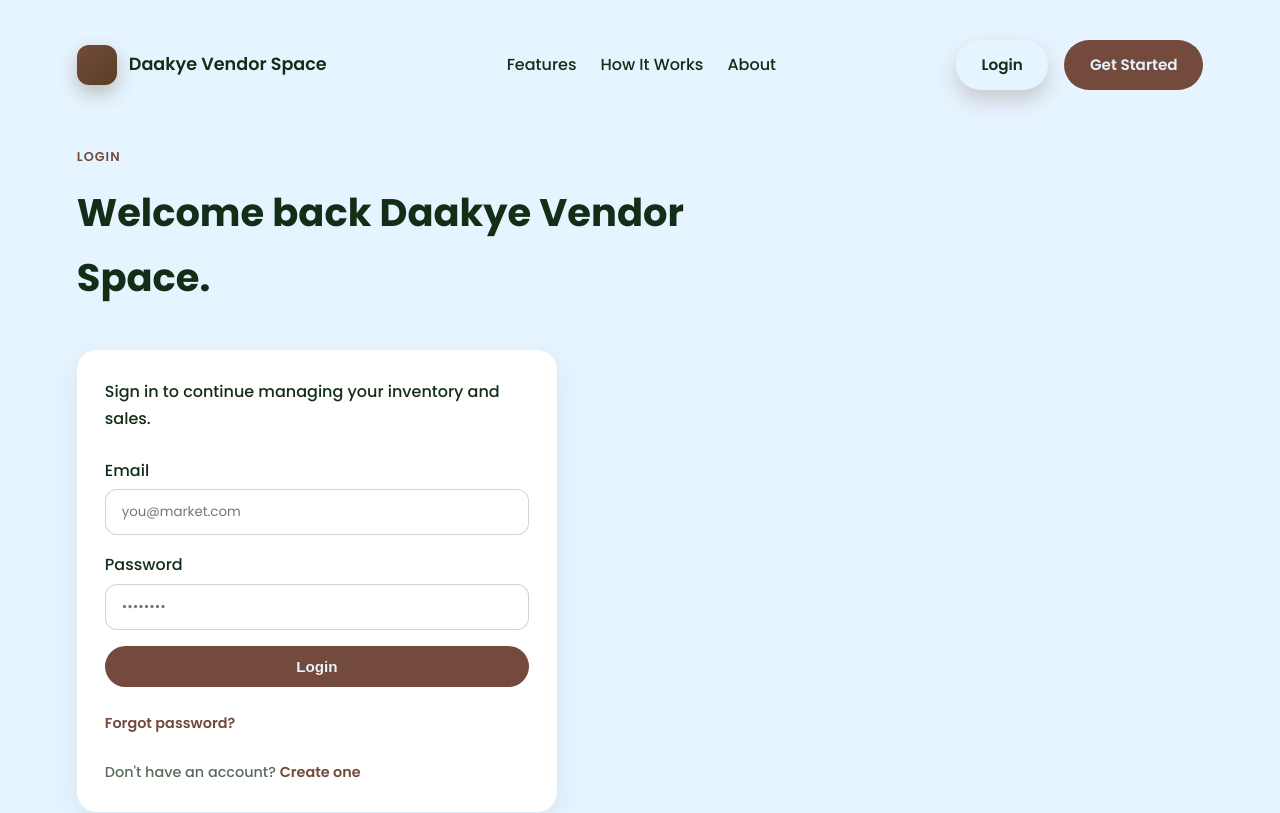
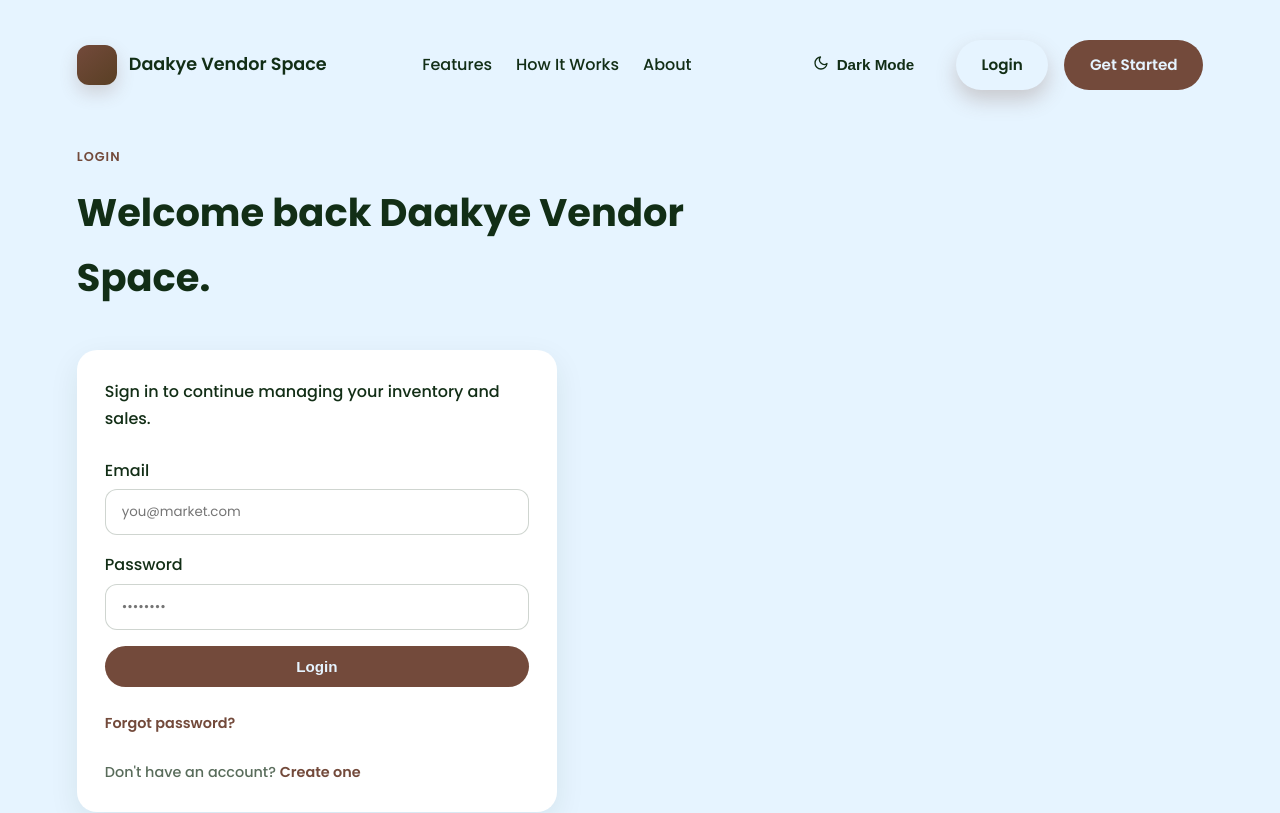
Before and after one commit to MatthewTuurozeeng/local-market-inventory-and-sales-mgt-system, a React (Vite) app in the folder frontend/: page /login in a window 1280 px wide. Shown: the top 813 px of the page. Built offline with nearby package versions, Linux system fonts and the light colour scheme; no server answers.

Commit message:
implemented light and dark theme

```diff
--- a/frontend/src/App.tsx
+++ b/frontend/src/App.tsx
@@ -1,13 +1,16 @@
 import { BrowserRouter } from "react-router-dom";
+import { ThemeProvider } from "./lib/theme.tsx";
 import Layout from "./pages/Layout.tsx";
 import AppRoutes from "./pages/Routes.tsx";
 
 export default function App() {
   return (
-    <BrowserRouter>
-      <Layout>
-        <AppRoutes />
-      </Layout>
-    </BrowserRouter>
+    <ThemeProvider>
+      <BrowserRouter>
+        <Layout>
+          <AppRoutes />
+        </Layout>
+      </BrowserRouter>
+    </ThemeProvider>
   );
 }
--- a/frontend/src/index.css
+++ b/frontend/src/index.css
@@ -1,15 +1,72 @@
 :root {
   font-family: "Poppins", system-ui, sans-serif;
-  color: #122e16;
-  background-color: #e6f4ff;
+  color: var(--forest);
+  background-color: var(--mist);
   line-height: 1.7;
   font-weight: 500;
+  color-scheme: light;
   --coffee: #734a3b;
   --earth: #593f24;
   --mist: #e6f4ff;
   --forest: #122e16;
   --white: #ffffff;
   --shadow: rgba(18, 46, 22, 0.12);
+  --shadow-soft: rgba(18, 46, 22, 0.08);
+  --shadow-strong: rgba(18, 46, 22, 0.15);
+  --border-soft: rgba(18, 46, 22, 0.08);
+  --border: rgba(18, 46, 22, 0.15);
+  --border-strong: rgba(18, 46, 22, 0.2);
+  --text-muted: rgba(18, 46, 22, 0.7);
+  --text-subtle: rgba(18, 46, 22, 0.6);
+  --text-faint: rgba(18, 46, 22, 0.5);
+  --surface: rgba(230, 244, 255, 0.6);
+  --surface-strong: rgba(230, 244, 255, 0.8);
+  --accent-soft: rgba(115, 74, 59, 0.15);
+  --accent-soft-2: rgba(115, 74, 59, 0.08);
+  --accent-border: rgba(115, 74, 59, 0.35);
+  --accent-border-light: rgba(115, 74, 59, 0.2);
+  --accent-border-strong: rgba(115, 74, 59, 0.6);
+  --accent-shadow: rgba(115, 74, 59, 0.25);
+  --accent-shadow-strong: rgba(115, 74, 59, 0.2);
+  --accent-gradient: linear-gradient(120deg, rgba(115, 74, 59, 0.2), rgba(89, 63, 36, 0.15));
+  --hero-overlay: linear-gradient(120deg, rgba(230, 244, 255, 0.65), rgba(230, 244, 255, 0.35));
+  --success: #1f6b3a;
+  --success-soft: rgba(31, 107, 58, 0.15);
+  --danger: #8b2c2c;
+  --danger-soft: rgba(139, 44, 44, 0.12);
+}
+
+[data-theme="dark"] {
+  color-scheme: dark;
+  --coffee: #e0a289;
+  --earth: #c68958;
+  --mist: #0f1a14;
+  --forest: #eef5ef;
+  --white: #1b2721;
+  --shadow: rgba(0, 0, 0, 0.45);
+  --shadow-soft: rgba(0, 0, 0, 0.35);
+  --shadow-strong: rgba(0, 0, 0, 0.6);
+  --border-soft: rgba(238, 245, 239, 0.08);
+  --border: rgba(238, 245, 239, 0.16);
+  --border-strong: rgba(238, 245, 239, 0.28);
+  --text-muted: rgba(238, 245, 239, 0.7);
+  --text-subtle: rgba(238, 245, 239, 0.6);
+  --text-faint: rgba(238, 245, 239, 0.45);
+  --surface: rgba(27, 39, 33, 0.75);
+  --surface-strong: rgba(27, 39, 33, 0.9);
+  --accent-soft: rgba(224, 162, 137, 0.2);
+  --accent-soft-2: rgba(224, 162, 137, 0.12);
+  --accent-border: rgba(224, 162, 137, 0.45);
+  --accent-border-light: rgba(224, 162, 137, 0.28);
+  --accent-border-strong: rgba(224, 162, 137, 0.7);
+  --accent-shadow: rgba(0, 0, 0, 0.45);
+  --accent-shadow-strong: rgba(0, 0, 0, 0.55);
+  --accent-gradient: linear-gradient(120deg, rgba(224, 162, 137, 0.25), rgba(198, 137, 88, 0.18));
+  --hero-overlay: linear-gradient(120deg, rgba(15, 26, 20, 0.75), rgba(15, 26, 20, 0.45));
+  --success: #5fd28a;
+  --success-soft: rgba(95, 210, 138, 0.2);
+  --danger: #f28b8b;
+  --danger-soft: rgba(242, 139, 139, 0.2);
 }
 
 * {
@@ -72,7 +129,7 @@ a {
   content: "";
   position: absolute;
   inset: 0;
-  background: linear-gradient(120deg, rgba(230, 244, 255, 0.65), rgba(230, 244, 255, 0.35));
+  background: var(--hero-overlay);
   z-index: 1;
 }
 
@@ -102,7 +159,7 @@ a {
   height: 40px;
   border-radius: 12px;
   background: linear-gradient(140deg, var(--coffee), var(--earth));
-  box-shadow: 0 8px 18px rgba(89, 63, 36, 0.3);
+  box-shadow: 0 8px 18px var(--accent-shadow-strong);
 }
 
 .nav-links {
@@ -117,17 +174,23 @@ a {
 
 .nav-links .active {
   color: var(--coffee);
-  border-bottom: 2px solid rgba(115, 74, 59, 0.6);
+  border-bottom: 2px solid var(--accent-border-strong);
   padding-bottom: 0.2rem;
-}
-
-.button.active {
-  box-shadow: 0 10px 20px rgba(115, 74, 59, 0.25);
 }
 
 .nav-actions {
   display: flex;
   gap: 1rem;
+}
+
+.theme-toggle {
+  display: inline-flex;
+  align-items: center;
+  gap: 0.5rem;
+}
+
+.theme-icon {
+  font-size: 1rem;
 }
 
 .button {
@@ -153,7 +216,7 @@ a {
 .button.outline {
   background: transparent;
   color: var(--coffee);
-  border: 2px solid rgba(115, 74, 59, 0.35);
+  border: 2px solid var(--accent-border);
 }
 
 .button.ghost {
@@ -166,6 +229,10 @@ a {
   font-size: 0.85rem;
   background: var(--earth);
   color: var(--mist);
+}
+
+.button.active {
+  box-shadow: 0 10px 20px var(--accent-shadow);
 }
 
 .hero-content {
@@ -217,14 +284,14 @@ a {
 
 .hero-stats p {
   font-size: 0.85rem;
-  color: rgba(18, 46, 22, 0.7);
+  color: var(--text-muted);
 }
 
 .hero-card {
   background: var(--white);
   border-radius: 24px;
   padding: 2rem;
-  box-shadow: 0 20px 45px rgba(18, 46, 22, 0.15);
+  box-shadow: 0 20px 45px var(--shadow-strong);
   display: flex;
   flex-direction: column;
   gap: 1.5rem;
@@ -233,7 +300,7 @@ a {
 .card-header {
   display: flex;
   justify-content: space-between;
-  color: rgba(18, 46, 22, 0.65);
+  color: var(--text-subtle);
   font-weight: 500;
 }
 
@@ -246,14 +313,14 @@ a {
 .card-label {
   text-transform: uppercase;
   font-size: 0.75rem;
-  color: rgba(18, 46, 22, 0.5);
+  color: var(--text-faint);
 }
 
 .card-tag {
   display: inline-block;
   margin-top: 0.5rem;
   font-size: 0.7rem;
-  background: rgba(115, 74, 59, 0.15);
+  background: var(--accent-soft);
   padding: 0.2rem 0.5rem;
   border-radius: 999px;
   color: var(--coffee);
@@ -295,7 +362,7 @@ a {
   background: var(--white);
   padding: 1.75rem;
   border-radius: 20px;
-  box-shadow: 0 10px 30px rgba(18, 46, 22, 0.08);
+  box-shadow: 0 10px 30px var(--shadow-soft);
 }
 
 .form-panel {
@@ -313,8 +380,8 @@ a {
   gap: 1rem;
   padding: 1rem;
   border-radius: 16px;
-  background: rgba(230, 244, 255, 0.6);
-  border: 1px solid rgba(18, 46, 22, 0.08);
+  background: var(--surface);
+  border: 1px solid var(--border-soft);
 }
 
 .form-section h3 {
@@ -336,17 +403,19 @@ a {
 
 .form-stack input {
   border-radius: 12px;
-  border: 1px solid rgba(18, 46, 22, 0.2);
+  border: 1px solid var(--border-strong);
   padding: 0.75rem 1rem;
   font-family: inherit;
+  background: var(--white);
+  color: var(--forest);
 }
 
 .form-stack select {
   border-radius: 12px;
-  border: 1px solid rgba(18, 46, 22, 0.2);
+  border: 1px solid var(--border-strong);
   padding: 0.75rem 1rem;
   font-family: inherit;
-  background-color: #ffffff;
+  background-color: var(--white);
   color: inherit;
 }
 
@@ -367,7 +436,7 @@ a {
 .form-helper {
   margin-top: 1.5rem;
   font-size: 0.9rem;
-  color: rgba(18, 46, 22, 0.7);
+  color: var(--text-muted);
 }
 
 .form-helper a {
@@ -382,11 +451,11 @@ a {
 }
 
 .form-alert.error {
-  color: #8b2c2c;
+  color: var(--danger);
 }
 
 .form-alert.success {
-  color: #1f6b3a;
+  color: var(--success);
 }
 
 .profile-avatar {
@@ -402,15 +471,15 @@ a {
   height: 120px;
   border-radius: 50%;
   object-fit: cover;
-  border: 3px solid rgba(115, 74, 59, 0.2);
+  border: 3px solid var(--accent-border-light);
 }
 
 .profile-avatar__placeholder {
   width: 120px;
   height: 120px;
   border-radius: 50%;
-  background: rgba(230, 244, 255, 0.6);
-  color: rgba(18, 46, 22, 0.6);
+  background: var(--surface);
+  color: var(--text-subtle);
   display: flex;
   align-items: center;
   justify-content: center;
@@ -428,14 +497,14 @@ a {
 }
 
 .highlight {
-  background: rgba(115, 74, 59, 0.08);
+  background: var(--accent-soft-2);
   padding-top: 3.5rem;
   padding-bottom: 3.5rem;
 }
 
 .step {
   position: relative;
-  border-left: 4px solid rgba(115, 74, 59, 0.3);
+  border-left: 4px solid var(--accent-border-light);
 }
 
 .step-index {
@@ -476,7 +545,7 @@ a {
   align-items: center;
   flex-wrap: wrap;
   gap: 1.5rem;
-  border-top: 1px solid rgba(18, 46, 22, 0.15);
+  border-top: 1px solid var(--border);
 }
 
 .footer-links {
@@ -495,7 +564,7 @@ a {
   background: var(--white);
   border-radius: 24px;
   padding: 2rem 1.75rem;
-  box-shadow: 0 18px 40px rgba(18, 46, 22, 0.12);
+  box-shadow: 0 18px 40px var(--shadow-strong);
   display: flex;
   flex-direction: column;
   gap: 2rem;
@@ -511,7 +580,7 @@ a {
 
 .sidebar-subtext {
   font-size: 0.9rem;
-  color: rgba(18, 46, 22, 0.6);
+  color: var(--text-subtle);
 }
 
 .sidebar-nav {
@@ -521,7 +590,7 @@ a {
 
 .sidebar-nav button {
   border: none;
-  background: rgba(230, 244, 255, 0.6);
+  background: var(--surface);
   color: var(--forest);
   padding: 0.75rem 1rem;
   border-radius: 14px;
@@ -543,20 +612,20 @@ a {
 }
 
 .sidebar-nav button:hover {
-  background: rgba(115, 74, 59, 0.15);
+  background: var(--accent-soft);
   color: var(--coffee);
 }
 
 .sidebar-nav button.active {
-  background: linear-gradient(120deg, rgba(115, 74, 59, 0.2), rgba(89, 63, 36, 0.15));
+  background: var(--accent-gradient);
   color: var(--coffee);
-  box-shadow: 0 8px 18px rgba(115, 74, 59, 0.2);
+  box-shadow: 0 8px 18px var(--accent-shadow-strong);
 }
 
 .sidebar-quick {
   display: grid;
   gap: 0.75rem;
-  background: rgba(230, 244, 255, 0.6);
+  background: var(--surface);
   padding: 1.2rem;
   border-radius: 18px;
 }
@@ -565,7 +634,7 @@ a {
   font-size: 0.8rem;
   text-transform: uppercase;
   letter-spacing: 0.08em;
-  color: rgba(18, 46, 22, 0.6);
+  color: var(--text-subtle);
   font-weight: 600;
 }
 
@@ -638,14 +707,14 @@ a {
 .data-table td {
   text-align: left;
   padding: 0.75rem 0.5rem;
-  border-bottom: 1px solid rgba(18, 46, 22, 0.08);
+  border-bottom: 1px solid var(--border-soft);
 }
 
 .data-table th {
   font-size: 0.8rem;
   text-transform: uppercase;
   letter-spacing: 0.08em;
-  color: rgba(18, 46, 22, 0.6);
+  color: var(--text-subtle);
 }
 
 .dashboard-analytics {
@@ -670,12 +739,12 @@ a {
 
 .chart-label {
   font-weight: 600;
-  color: rgba(18, 46, 22, 0.7);
+  color: var(--text-muted);
 }
 
 .chart-track {
   height: 10px;
-  background: rgba(18, 46, 22, 0.08);
+  background: var(--border-soft);
   border-radius: 999px;
   overflow: hidden;
 }
@@ -698,7 +767,7 @@ a {
   display: grid;
   gap: 0.75rem;
   margin-top: 1rem;
-  color: rgba(18, 46, 22, 0.7);
+  color: var(--text-muted);
 }
 
 .report-tips li::before {
@@ -717,13 +786,13 @@ a {
 }
 
 .status-pill.ok {
-  background: rgba(31, 107, 58, 0.15);
-  color: #1f6b3a;
+  background: var(--success-soft);
+  color: var(--success);
 }
 
 .status-pill.danger {
-  background: rgba(139, 44, 44, 0.12);
-  color: #8b2c2c;
+  background: var(--danger-soft);
+  color: var(--danger);
 }
 
 @media (max-width: 900px) {
--- /dev/null
+++ b/frontend/src/lib/theme.tsx
@@ -0,0 +1,103 @@
+import type { ReactNode } from "react";
+import { createContext, useContext, useEffect, useMemo, useState } from "react";
+
+type Theme = "light" | "dark";
+
+type ThemeContextValue = {
+  theme: Theme;
+  toggleTheme: () => void;
+  setTheme: (theme: Theme) => void;
+};
+
+const ThemeContext = createContext<ThemeContextValue | undefined>(undefined);
+const STORAGE_KEY = "vendor-space-theme";
+
+const getSystemTheme = () =>
+  window.matchMedia("(prefers-color-scheme: dark)").matches ? "dark" : "light";
+
+const getStoredTheme = (): Theme | null => {
+  const stored = window.localStorage.getItem(STORAGE_KEY);
+  return stored === "light" || stored === "dark" ? stored : null;
+};
+
+export function ThemeProvider({ children }: { children: ReactNode }) {
+  const [theme, setThemeState] = useState<Theme>(() => {
+    if (typeof window === "undefined") {
+      return "light";
+    }
+    return getStoredTheme() ?? getSystemTheme();
+  });
+  const [usesSystemTheme, setUsesSystemTheme] = useState(() => {
+    if (typeof window === "undefined") {
+      return true;
+    }
+    return getStoredTheme() === null;
+  });
+
+  useEffect(() => {
+    document.documentElement.dataset.theme = theme;
+    document.documentElement.style.colorScheme = theme;
+  }, [theme]);
+
+  useEffect(() => {
+    if (!usesSystemTheme) {
+      return;
+    }
+    const media = window.matchMedia("(prefers-color-scheme: dark)");
+    const handler = (event: MediaQueryListEvent) => {
+      setThemeState(event.matches ? "dark" : "light");
+    };
+    if (media.addEventListener) {
+      media.addEventListener("change", handler);
+      return () => media.removeEventListener("change", handler);
+    }
+    media.addListener(handler);
+    return () => media.removeListener(handler);
+  }, [usesSystemTheme]);
+
+  useEffect(() => {
+    const handler = (event: StorageEvent) => {
+      if (event.key !== STORAGE_KEY) {
+        return;
+      }
+      if (!event.newValue) {
+        setUsesSystemTheme(true);
+        setThemeState(getSystemTheme());
+        return;
+      }
+      if (event.newValue === "light" || event.newValue === "dark") {
+        setUsesSystemTheme(false);
+        setThemeState(event.newValue);
+      }
+    };
+    window.addEventListener("storage", handler);
+    return () => window.removeEventListener("storage", handler);
+  }, []);
+
+  const setTheme = (nextTheme: Theme) => {
+    setThemeState(nextTheme);
+    setUsesSystemTheme(false);
+    window.localStorage.setItem(STORAGE_KEY, nextTheme);
+  };
+
+  const toggleTheme = () => {
+    setTheme(theme === "light" ? "dark" : "light");
+  };
+
+  const value = useMemo(
+    () => ({ theme, toggleTheme, setTheme }),
+    [theme]
+  );
+
+  return <ThemeContext.Provider value={value}>{children}</ThemeContext.Provider>;
+}
+
+export function useTheme() {
+  const context = useContext(ThemeContext);
+  if (!context) {
+    throw new Error("useTheme must be used within a ThemeProvider");
+  }
+  return context;
+}
+
+export type { Theme };
--- a/frontend/src/pages/Layout.tsx
+++ b/frontend/src/pages/Layout.tsx
@@ -1,7 +1,9 @@
 import type { ReactNode } from "react";
 import { useEffect, useState } from "react";
+import { FiMoon, FiSun } from "react-icons/fi";
 import { Link, NavLink, useLocation, useNavigate } from "react-router-dom";
 import { hasToken, logout } from "../lib/api.ts";
+import { useTheme } from "../lib/theme.tsx";
 
 type LayoutProps = {
   children: ReactNode;
@@ -12,6 +14,9 @@ export default function Layout({ children }: LayoutProps) {
   const location = useLocation();
   const useMocks = import.meta.env.VITE_USE_MOCKS === "true";
   const [isAuthed, setIsAuthed] = useState(hasToken() || useMocks);
+  const { theme, toggleTheme } = useTheme();
+  const themeLabel = theme === "dark" ? "Light" : "Dark";
+  const ThemeIcon = theme === "dark" ? FiSun : FiMoon;
 
   useEffect(() => {
     setIsAuthed(hasToken() || useMocks);
@@ -63,6 +68,17 @@ export default function Layout({ children }: LayoutProps) {
             </NavLink>
           </div>
           <div className="nav-actions">
+            <button
+              className="button ghost theme-toggle"
+              type="button"
+              onClick={toggleTheme}
+              aria-label={`Switch to ${themeLabel.toLowerCase()} mode`}
+            >
+              <span className="theme-icon" aria-hidden="true">
+                <ThemeIcon />
+              </span>
+              <span>{themeLabel} Mode</span>
+            </button>
             {isAuthed ? (
               <>
                 <NavLink
```
Also changed, not shown: frontend/src/pages/About.tsx (+23 -5 lines), 1 other file (tests, documents, lock files or other folders).
